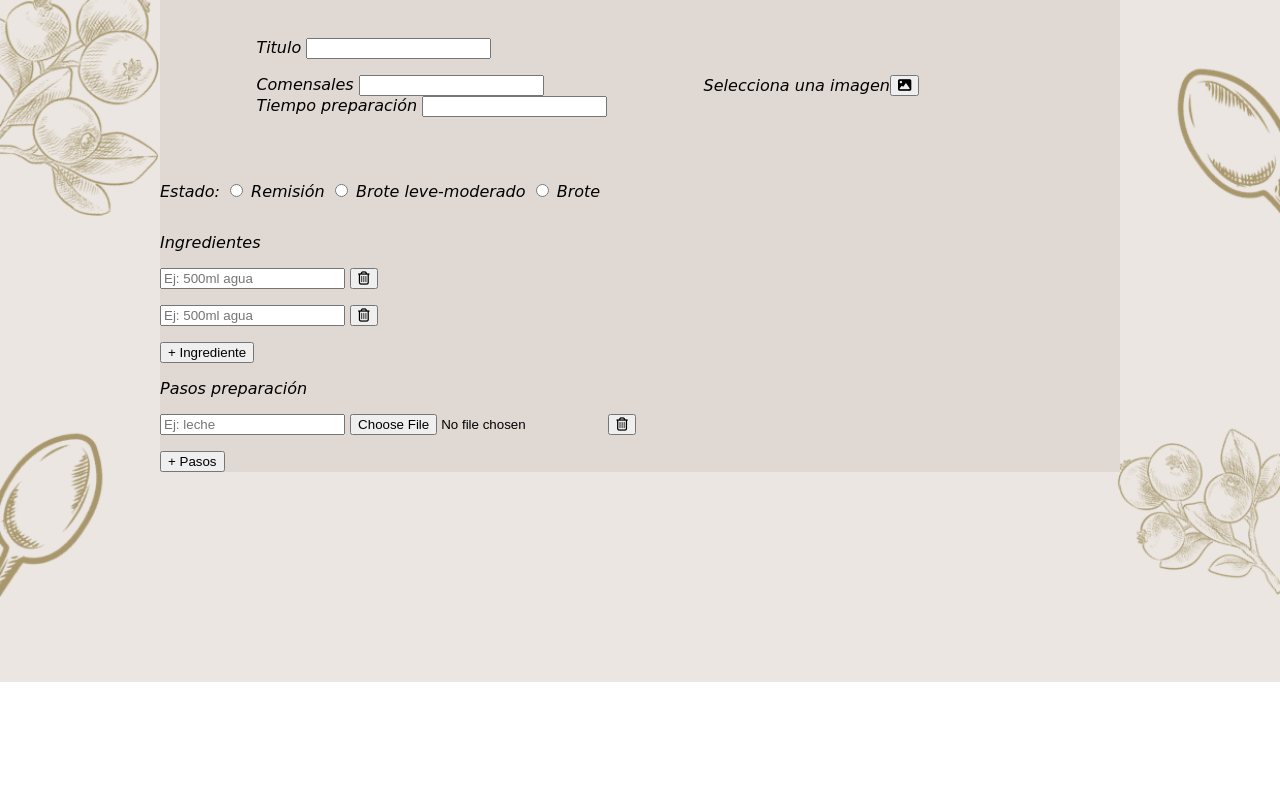
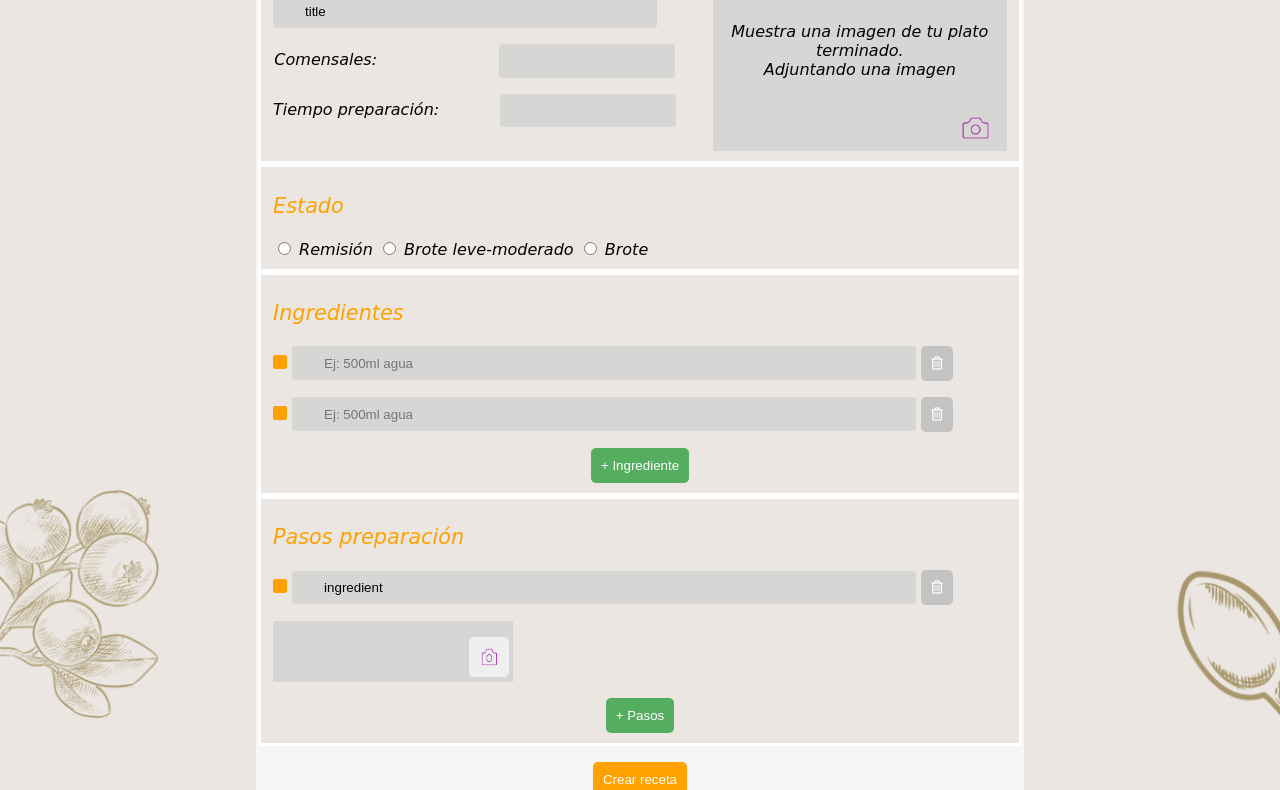
Before and after one commit to yosiris-m/cookEii, a website: page src/pages/components/createCook.html in a window 1280 px wide. Shown: the part 118-908 px from the top of the page. Before the commit the page ends 800 px from the top, so only its background shows below. Drawn offline with Linux system fonts and the light colour scheme.

Commit message:
chore: add new styles and refactor components

```diff
--- /dev/null
+++ b/src/js/create-cook/createCoook.js
@@ -0,0 +1,129 @@
+"use strict";
+const createElementIngred = document.getElementById("element-Ing");
+const createElementPrep = document.getElementById("element-prep");
+
+function addNewIngredient() {
+  const inputIngredient = document.createElement("p");
+  inputIngredient.classList.add("input-ad");
+  inputIngredient.innerHTML = `
+    <label for="ingredient" class=""  id="label">
+    <i class="fa-solid fa-square squa-c"></i>
+      <input type="text" class="input-width input-focus" name="ingredient" value="" placeholder="Ej: 500ml agua">
+    </label>
+    <button type="button" id="b" class="buttons buttons-delet" name="delete"><i class="fa-regular fa-trash-can"></i></button>
+  `;
+
+  createElementIngred.appendChild(inputIngredient);
+}
+addNewIngredient();
+addNewIngredient();
+
+function handleDeleteClick(event) {
+  const clickedElement = event.target;
+  const button = clickedElement.closest("button[name='delete']");
+  if (button) {
+    const inputClass = button.closest(".input-ad");
+
+    if (inputClass) {
+      inputClass.remove();
+    }
+  }
+}
+
+document.addEventListener("DOMContentLoaded", function () {
+  createElementIngred.addEventListener("click", handleDeleteClick);
+});
+
+let preparationCount = 0;
+
+function handleFilesPreparations() {
+  const imgIngredientPreview = document.getElementById(
+    "imgIngredientPreview" + preparationCount
+  );
+  imgIngredientPreview.innerHTML = "";
+
+  for (const file of this.files) {
+    const imgPreparation = document.createElement("img");
+    imgPreparation.src = URL.createObjectURL(file);
+    imgPreparation.classList.add("img-prepa");
+    imgPreparation.onload = () => {
+      URL.revokeObjectURL(imgPreparation.src);
+    };
+
+    imgIngredientPreview.appendChild(imgPreparation);
+
+    const info = document.createElement("span");
+    info.classList.add("info");
+    info.innerHTML = `${file.name}: ${file.size} bytes`;
+    imgIngredientPreview.appendChild(info);
+  }
+}
+
+function addNewPreparation() {
+  const inputPreparation = document.createElement("p");
+  inputPreparation.classList.add("input-prep");
+  preparationCount++;
+
+  inputPreparation.innerHTML = `
+    <label for="ingredient" class=" label-inp">
+        <i class="fa-solid fa-square squa-c"></i>
+        <input type="text" class="input-width input-focus input-1" id="ingredient" name="ingredient" value="ingredient" placeholder="Ej: leche">
+    </label>
+    <button type="delete" id="b" class="buttons buttons-delet" name="delete-preparation"><i class="fa-regular fa-trash-can"></i></button>
+
+    <div class="img-preparation">
+    <input type="file" id="fileIngredient${preparationCount}" name="ingre-file" value="" name="file" accept="image/*" style="display: none">
+    <div class="file-ingred" id="fileIngredientButton${preparationCount}">
+      <div id="imgIngredientPreview${preparationCount}" class="img-text"></div>
+        <button class="buton-img-file" type="button">
+          <img
+            class="img-prepa"
+            src="/src/images/camara.png"
+            alt="Foto del plato prepararacion"
+          />
+        </button>
+
+    </div>
+    </div>
+  `;
+
+  createElementPrep.appendChild(inputPreparation);
+
+  const fileIngredientButton = document.getElementById(
+    `fileIngredientButton${preparationCount}`
+  );
+  const fileIngredientInput = document.getElementById(
+    `fileIngredient${preparationCount}`
+  );
+
+  fileIngredientInput.addEventListener(
+    "change",
+    handleFilesPreparations,
+    false
+  );
+
+  fileIngredientButton.addEventListener(
+    "click",
+    () => {
+      fileIngredientInput.click();
+    },
+    false
+  );
+}
+addNewPreparation();
+
+function handleDeletePrep(event) {
+  const clickedElement = event.target;
+  const button = clickedElement.closest("button[name='delete-preparation']");
+  if (button) {
+    const inputClass = button.closest(".input-prep");
+
+    if (inputClass) {
+      inputClass.remove();
+    }
+  }
+}
+
+document.addEventListener("DOMContentLoaded", function () {
+  createElementPrep.addEventListener("click", handleDeletePrep);
+});
--- a/src/js/createCoook.js
+++ /dev/null
@@ -1,117 +0,0 @@
-"use strict";
-const createElementIngred = document.getElementById("element-Ing");
-const createElementPrep = document.getElementById("element-prep");
-
-const fileSelectButton = document.getElementById("fileSelectButton");
-const fileInput = document.getElementById("fileInput");
-const imgPreview = document.getElementById("imgPreview");
-
-console.log("Assigning change event to fileInput");
-fileInput.addEventListener("change", handleFiles, false);
-
-fileSelectButton.addEventListener(
-  "click",
-  () => {
-    fileInput.click();
-  },
-  false
-);
-
-function handleFiles() {
-  // if (this.files.length === 0) {
-  //   imgPreview.classList.add("img-preview");
-  //   imgPreview.innerHTML = `<p>No has elegido una imagen</p> `;
-  //   console.log("this.files.length en el if", this.files.length);
-  // }
-
-  imgPreview.innerHTML = "";
-
-  const img = document.createElement("img");
-  img.src = URL.createObjectURL(this.files[0]);
-  img.classList.add("img-pr");
-  img.onload = () => {
-    URL.revokeObjectURL(img.src);
-  };
-
-  imgPreview.appendChild(img);
-  const info = document.createElement("span");
-  info.innerHTML = `${this.files[0].name}: ${this.files[0].size} bytes`;
-  imgPreview.appendChild(info);
-}
-
-function addNewIngredient() {
-  const inputIngredient = document.createElement("p");
-  inputIngredient.classList.add("input-ad");
-  inputIngredient.innerHTML = `
-    <label for="ingredient" class="delete"  id="label">
-      <input type="text" class="delete" name="ingredient" value="" placeholder="Ej: 500ml agua">
-    </label>
-    <button type="delete" id="b" class="delete" name="delete"><i class="fa-regular fa-trash-can"></i></button>
-  `;
-
-  createElementIngred.appendChild(inputIngredient);
-}
-
-function handleDeleteClick(event) {
-  const button = event.target;
-  const inputClass = button.closest(".input-ad");
-
-  if (inputClass) {
-    inputClass.remove();
-  }
-}
-
-document.addEventListener("DOMContentLoaded", function () {
-  createElementIngred.addEventListener("click", handleDeleteClick);
-});
-
-function deletIputOne() {
-  let elementDeleted = document.querySelector(".iput-delete1");
-  elementDeleted.parentNode.removeChild(elementDeleted);
-}
-
-function deletIputTwo() {
-  let elementDeleted = document.querySelector(".iput-delete2");
-  elementDeleted.parentNode.removeChild(elementDeleted);
-}
-
-function addNewPreparation() {
-  const inputPreparation = document.createElement("p");
-  inputPreparation.classList.add("input-prep");
-
-  inputPreparation.innerHTML = `
-    <label for="ingredient">
-        <input type="text" id="ingredient" name="ingredient" value="" placeholder="Ej: leche">
-    </label>
-    <label for="ingredient">
-        <input type="file" id="ingredient" name="ingredient" value="" placeholder="Ej: 500ml agua">
-    </label>
-    <button type="delete" id="b" class="" name="delete"><i class="fa-regular fa-trash-can"></i></button>
-  `;
-
-  createElementPrep.appendChild(inputPreparation);
-}
-addNewPreparation();
-
-function handleDeletePrep(event) {
-  const button = event.target;
-  const inputClass = button.closest(".input-prep");
-
-  if (inputClass) {
-    inputClass.remove();
-  }
-}
-
-document.addEventListener("DOMContentLoaded", function () {
-  createElementPrep.addEventListener("click", handleDeletePrep);
-});
-
-function deletIngrtOne() {
-  let elementDeleted = document.querySelector(".inpu-pre-del1");
-  elementDeleted.parentNode.removeChild(elementDeleted);
-}
-
-function deletIngrTwo() {
-  let elementDeleted = document.querySelector(".inpu-pre-del2");
-  elementDeleted.parentNode.removeChild(elementDeleted);
-}
--- a/src/js/detail-j.js
+++ b/src/js/detail-j.js
@@ -15,6 +15,12 @@ function detail(itemId) {
         alt="${selectedItem.title}"/>
         <div class="box-title">
           <h2 class="title-detail">${selectedItem.title}</h2>
+          <div class="flex-c-center">
+          <span class="mg-lef display-row-center">
+          <i class="fa-regular fa-clock"></i>
+            ${selectedItem.timePreparation}
+          </span>
+        </div>
           <div class="box-icons-title display-row-center">
             <div class="display-row-center">
                 <i class="fa-regular fa-user mg-lef icon"></i>
--- a/src/js/home.js
+++ b/src/js/home.js
@@ -4,6 +4,7 @@ const data = [
     id: 1,
     title: "Ensalada tropical con mandarina y granada",
     cuantity: "4",
+    timePreparation: "2 horas",
     state: "Remisión",
     like: "liked",
     author: "John Smith",
@@ -65,6 +66,7 @@ const data = [
     id: 2,
     title: "Espirales al tomate",
     cuantity: "6",
+    timePreparation: "2:20 horas",
     state: "Brote leve-moderado",
     like: "liked",
     author: "Alvar carrasco",
@@ -111,6 +113,7 @@ const data = [
     id: 3,
     title: "Pollo al horno con queso",
     cuantity: "2",
+    timePreparation: "45 minutos",
     state: "Remisión",
     like: "liked",
     author: "Luna carrasco",
@@ -157,6 +160,7 @@ const data = [
     id: 4,
     title: "Pollo con verduras",
     cuantity: "8",
+    timePreparation: "2 horas",
     state: "Remisión",
     like: "liked",
     author: "Alvar Antonio silva",
@@ -203,6 +207,7 @@ const data = [
     id: 5,
     title: "Pechuga a la plancha ",
     cuantity: "2",
+    timePreparation: "2 horas",
     state: "Brote",
     like: "liked",
     author: "Alvar carrasco",
@@ -249,6 +254,7 @@ const data = [
     id: 6,
     title: "Pasta al tomate ",
     cuantity: "6",
+    timePreparation: "2 horas",
     state: "Brote",
     like: "Notliked",
     author: "Carlo luna",
--- a/src/pages/components/createCook.html
+++ b/src/pages/components/createCook.html
@@ -16,39 +16,47 @@
     <header id="header" class="container-header">
       <a class="link-home" href="../index.html">
         <i class="fa-solid fa-caret-left fa-lg"></i></a>
+        <p>Crear recesta</p>
       <img class="logo" src="/src/images/logo.png" alt="logo" />
     </header>
    <main class="main-create" >
-      <h1>crear recesta</h1>
+
      <form action="" class="form">
-      <div class="head-create">
-        <div>
-          <label for="">Titulo
-            <input type="text">
+      <fieldset class="head-create">
+          <div class="box-create">
+            <label class="titles-create text-aling-let" for="title">Titulo</label>
+              <input type="text" class="input-width-title input-focus" placeholder="Paella de pollo y conejo" value="title">
+            <p class="time-prep">
+                <label for="" class="lab-M">Comensales:
+                  <input type="number" class="iput-w input-focus input-t-M">
                 </label>
-          <p class="time-prep">
-              <label for="">Comensales
-                <input type="number">
+                <label for="">Tiempo preparación:
+                <input type="number" class="iput-w input-focus input-ra-M " >
                 </label>
-              <label for="">Tiempo preparación
-              <input type="number" >
-              </label>
+
               </p>
           </div>
           <div class="img-principal">
             <input id="fileInput" type="file" value="files" class="input-file" name="file"accept="image/*" style="display: none">
-          <div id="imgPreview">
-            <span id="imageText">Selecciona una imagen</span>
-
-          </div> <button id="fileSelectButton" type="button"><i class="fa-solid fa-image"></i></button>
+            <div class="box-preview-file" id="fileSelectButton" >
+              <p id="imgPreview" class="file-preview">
+                <span class="image-text">Muestra una imagen de tu plato terminado.</span>
+                <span class="image-text">Adjuntando una imagen</span>
+              </p>
+              <button class="button-file" type="button">
+                <img
+                class="icon-file"
+                src="/src/images/camara.png"
+                alt="Foto del plato terminado"
+              />
+              </button>
             </div>
           </div>
-
-
-        <p>
-          <label for="">Estado:</label>
+       </fieldset>
+        <fieldset class="text-aling-let">
+          <p class="state-title titles-create">Estado</p>
            <label for="remision">
-            <input type="radio" name="state" value="remision" id="">
+            <input type="radio" name="remision" value="remision" id="">
             Remisión</label>
             <label for="brote">
               <input type="radio" name="brote" value="brote" id="">
@@ -58,32 +66,21 @@
                <input type="radio" name="brote" value="brote" id="">
                Brote
              </label>
-        </p>
-            <div class="ingredient-container" id="ingredientContainer1">
-              <p>Ingredientes</p>
-              <div id="element-Ing">
-                <p class="input-ad">
-                  <label for="ingredient"  id="label">
-                    <input type="text" class="iput-delete1" name="ingredient" value="" placeholder="Ej: 500ml agua">
-                    <button type="delete"  onclick="deletIputOne(this)" name="delete"><i class="fa-regular fa-trash-can"></i></button>
-                  </label>
-                </p>
-                <p class="input-ad">
-                  <label for="ingredient"  id="label">
-                    <input type="text" class="iput-delete2" name="ingredient" value="" placeholder="Ej: 500ml agua">
-                    <button type="delete" class="delete" onclick="deletIputTwo(this)" name="delete"><i class="fa-regular fa-trash-can"></i></button>
-                  </label>
-                </p>
-              </div>
-              <button type="button" onclick="addNewIngredient()">+ Ingrediente</button>
-            </div>
-             <div class="preparation-container" >
-              <p>Pasos preparación</p>
-              <div id="element-prep"></div>
-                <button type="button" onclick="addNewPreparation()">+ Pasos</button>
-           </div>
+          </fieldset>
+          <fieldset class="">
+              <p class="titles-create text-aling-let">Ingredientes</p>
+                <div id="element-Ing" class="text-aling-let"></div>
+              <button type="button" class="buttons text-R-let" onclick="addNewIngredient()">+ Ingrediente</button>
+          </fieldset>
+          <fieldset class="preparation-container" >
+              <p class="titles-create text-aling-let">Pasos preparación</p>
+              <div class="element-prep text-aling-let" id="element-prep"></div>
+                <button type="button" class="buttons" onclick="addNewPreparation()">+ Pasos</button>
+          </fieldset>
      </form>
+     <button type="submit" class="buttons send-button" >Crear receta</button>
    </main>
-   <script src="../../js/createCoook.js"></script>
+   <script src="../../js/create-cook/createCoook.js"></script>
+   <script src="../../js/create-cook/imagenPreview.js"></script>
   </body>
 </html>
--- a/src/styles/createCook.css
+++ b/src/styles/createCook.css
@@ -11,36 +11,31 @@ body {
   background-attachment: fixed;
 }
 .main-create {
-  margin: 4rem auto;
-  background-color: rgb(224, 216, 211);
-  max-width: 60rem;
+  margin: 5rem auto;
+  background-color: rgb(245, 245, 245);
+  max-width: 48rem;
+  text-align: center;
 }
 .form {
   display: flex;
   flex-direction: column;
   justify-content: center;
-
   margin: 0 auto;
-}
-
-.ingredient-container {
-}
-.preparation-container {
+  padding: 0px;
 }
 
 .head-create {
   display: flex;
   flex-direction: row;
-  justify-content: space-evenly;
-  align-items: center;
+  justify-content: space-between;
+  margin-top: 0;
 }
 .img-principal {
-  width: 20rem;
-  height: 10rem;
-  display: flex;
-  flex-direction: row;
-  align-items: center;
-  /*background-color: rgb(230, 169, 120);*/
+  height: 11.3rem;
+  width: 18.4rem;
+  text-align: center;
+  background-color: #d6d6d4;
+  position: relative;
 }
 .input-file {
   display: block;
@@ -50,6 +45,196 @@ body {
   flex-direction: column;
 }
 .img-pr {
+  width: 10rem;
+  height: 6rem;
+}
+
+.button-file {
+  width: 4rem;
+  height: 3rem;
+  border-style: none;
+  position: absolute;
+  bottom: 0;
+  right: 0;
+  background-color: #d6d6d4;
+  border: none;
+  border-radius: 5px;
+  cursor: pointer;
+}
+
+.icon-file {
+  width: 3rem;
+}
+.file-preview {
+  display: flex;
+  flex-direction: column;
+  justify-content: center;
+  align-items: center;
+  margin: 0;
+}
+.box-preview-file {
+  border-radius: 2%;
+  height: 10rem;
+  display: flex;
+  margin-bottom: 3rem;
+}
+
+.info {
+  font-size: 0.8rem;
+  text-align: center;
+}
+.image-text {
+  padding-left: 1rem;
+  margin-right: 1rem;
+}
+/*box-title style*/
+.box-create {
+  display: flex;
+  flex-direction: column;
+  margin-right: 2rem;
+}
+
+.input-width-title {
+  width: 100%;
+  height: 1.5rem;
+  padding: 0.3rem 2rem;
+  border-radius: 0.25rem;
+  border: none;
+  background-color: #d6d6d4;
+
+  @media all and (min-width: 768px) {
+    width: 20rem;
+  }
+}
+
+.input-width {
+  width: 100%;
+  height: 1.5rem;
+  padding: 0.3rem 2rem;
+  border-radius: 0.25rem;
+  border: none;
+  background-color: #d6d6d4;
+
+  @media all and (min-width: 768px) {
+    width: 35rem;
+  }
+}
+
+.input-focus {
+  background-color: #d6d6d4;
+  border: none;
+}
+
+.input-focus:focus {
+  outline: none;
+  background-color: #d6d6d4;
+}
+
+.input-1[value="ingredient"] {
+  background-color: #d6d6d4;
+}
+
+.iput-w {
+  width: 9rem;
+  height: 1.5rem;
+  padding: 0.3rem 1rem;
+  background-color: #d6d6d4;
+  border-radius: 0.25rem;
+}
+
+.input-ra-M {
+  margin-left: 3.5rem;
+}
+.input-t-M {
+  margin-left: 7.3rem;
+}
+
+.lab-M {
+  margin-bottom: 1rem;
+}
+/*-prepration styles*/
+.input-prep {
+  height: 100%;
+}
+.img-preparation {
   width: 15rem;
-  height: 9rem;
+  background-color: #d6d6d4;
+  display: flex;
+  flex-direction: column;
+  align-items: center;
+  margin-top: 1rem;
 }
+
+.img-prepa {
+  width: 100%;
+  height: 100%;
+  padding: 0;
+}
+.file-ingred {
+  display: flex;
+  flex-direction: column;
+  width: 70%;
+}
+.img-text {
+  display: flex;
+  flex-direction: column;
+  justify-content: center;
+  align-items: center;
+  width: 100%;
+  height: 100%;
+  padding: 1rem 0 0 0;
+}
+.buton-img-file {
+  width: 2.5rem;
+  height: 2.5rem;
+  border: none;
+  border-radius: 5px;
+  cursor: pointer;
+  margin-left: 10rem;
+  margin-bottom: 0.3rem;
+}
+
+.buttons {
+  padding: 10px;
+  background-color: rgba(29, 153, 46, 0.726);
+  color: white;
+  border: none;
+  border-radius: 5px;
+  cursor: pointer;
+}
+
+.buttons:hover {
+  background-color: #3dd864;
+}
+.buttons-delet {
+  background-color: rgb(196, 195, 195);
+}
+.buttons-delet:hover {
+  background-color: #f02d2d;
+}
+
+fieldset {
+  border: 0.2rem solid white;
+  background-color: #ebe6e1;
+}
+
+.titles-create {
+  color: #ffa100;
+  font-size: 1.3rem;
+}
+
+.squa-c {
+  color: #ffa100;
+}
+.send-button {
+  text-align: center;
+  margin-top: 1rem;
+  margin-bottom: 1rem;
+  background-color: #ffa100;
+}
+.text-aling-let {
+  text-align: left;
+}
+.text-R-let {
+  text-align: center;
+}
```
Also changed, not shown: src/data/data-json.js (added, +82 -0 lines), src/js/create-cook/imagenPreview.js (added, +33 -0 lines), src/images/camara.png (added). Lines whose indentation alone changed are shown as unchanged.
